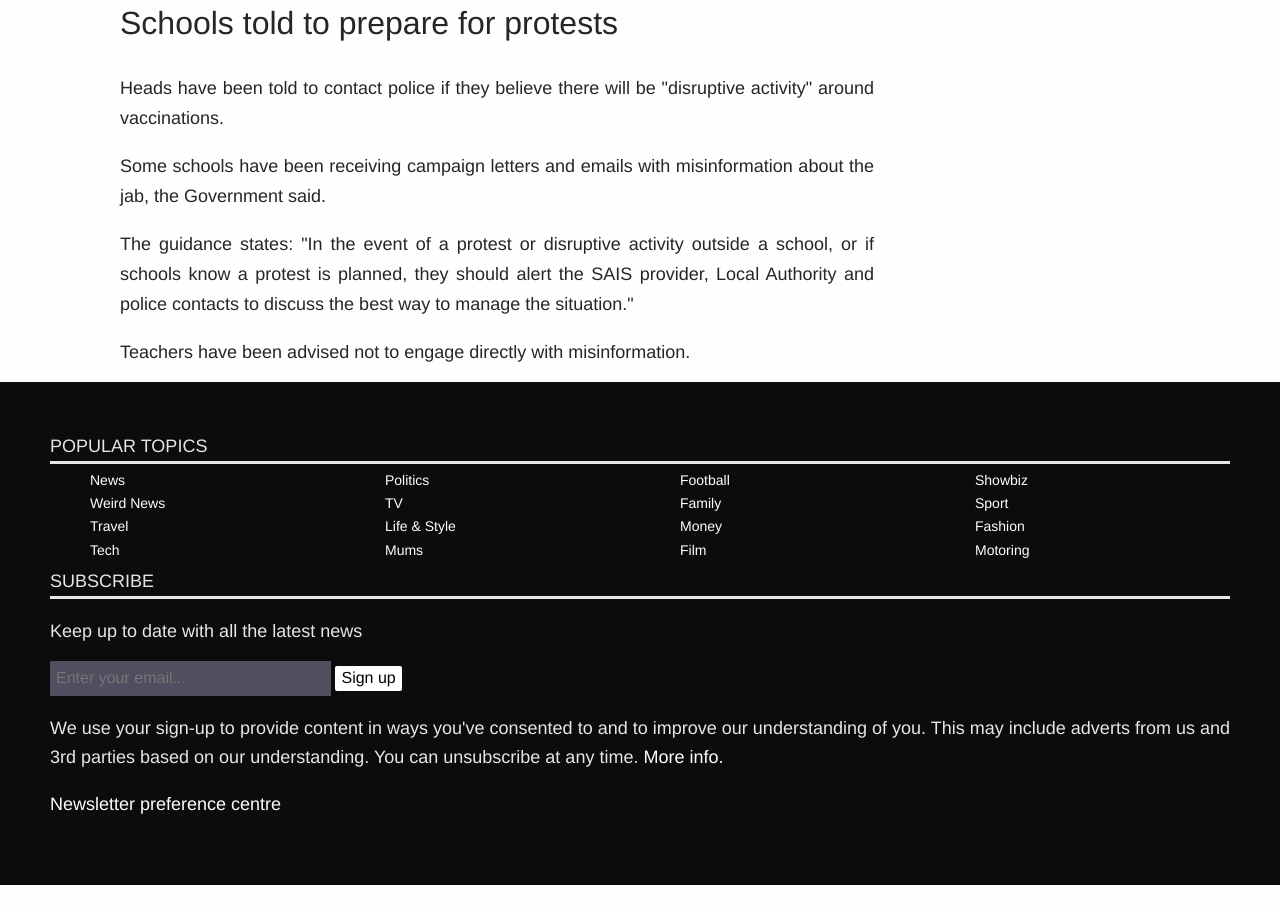
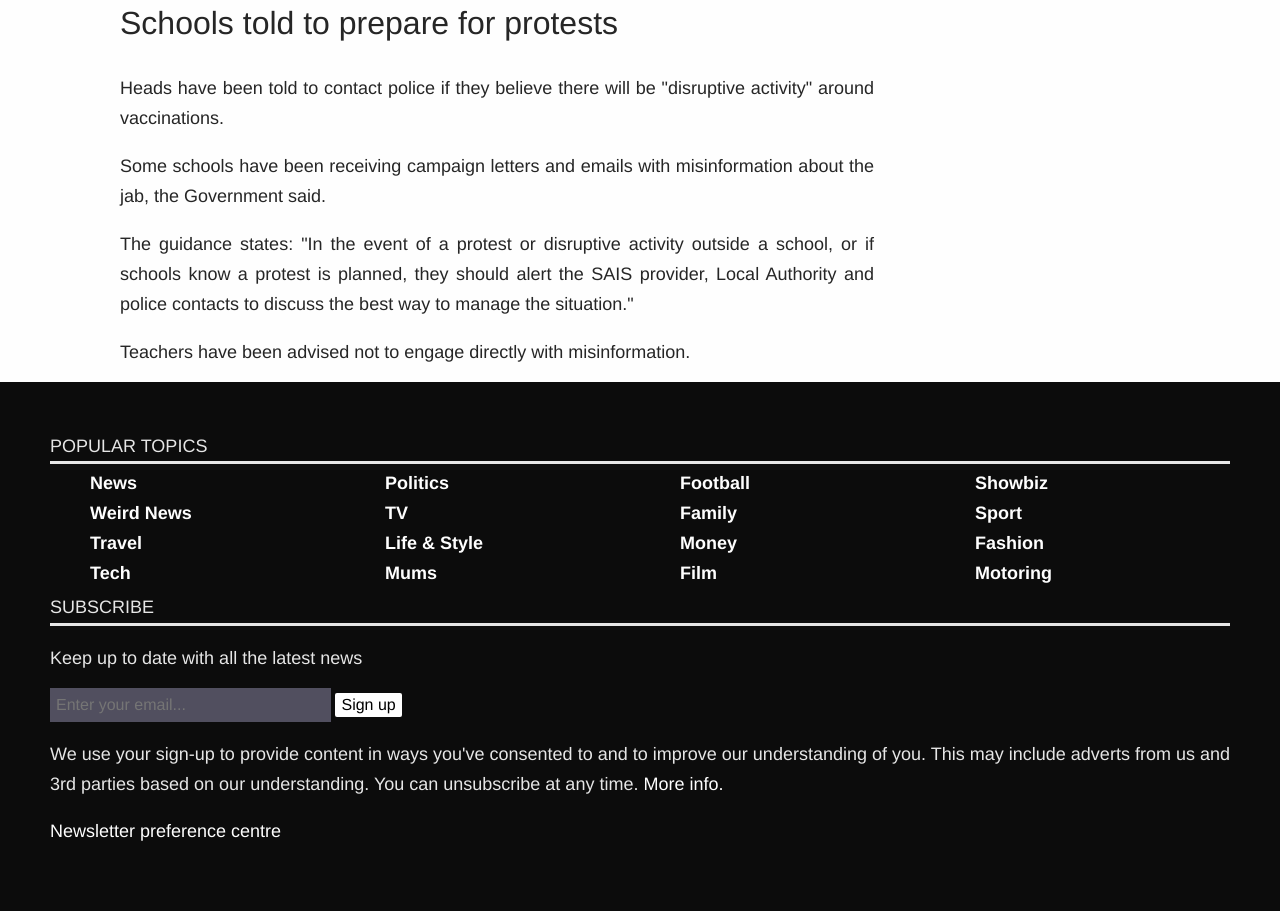
Before and after one commit to agustin-schiaffino/my-first-new, a plain HTML site: page index.html in a window 1280 px wide. Shown: the part 5703-6614 px from the top of the page. Before the commit the page ends 6588 px from the top, so only its background shows below. Drawn offline with Linux system fonts and the light colour scheme.

Commit message:
class first item deleted, pseudo clase first-child added

```diff
--- a/styles.css
+++ b/styles.css
@@ -182,7 +182,7 @@ footer a{
     border-bottom: solid;
 }
 
-.first-item {
+.footer-list:first-child {
     font-weight: 700;
     font-size: 18px;
 }
```
Also changed, not shown: fossilized-footprints-week-2.html (+1 -1 lines).
